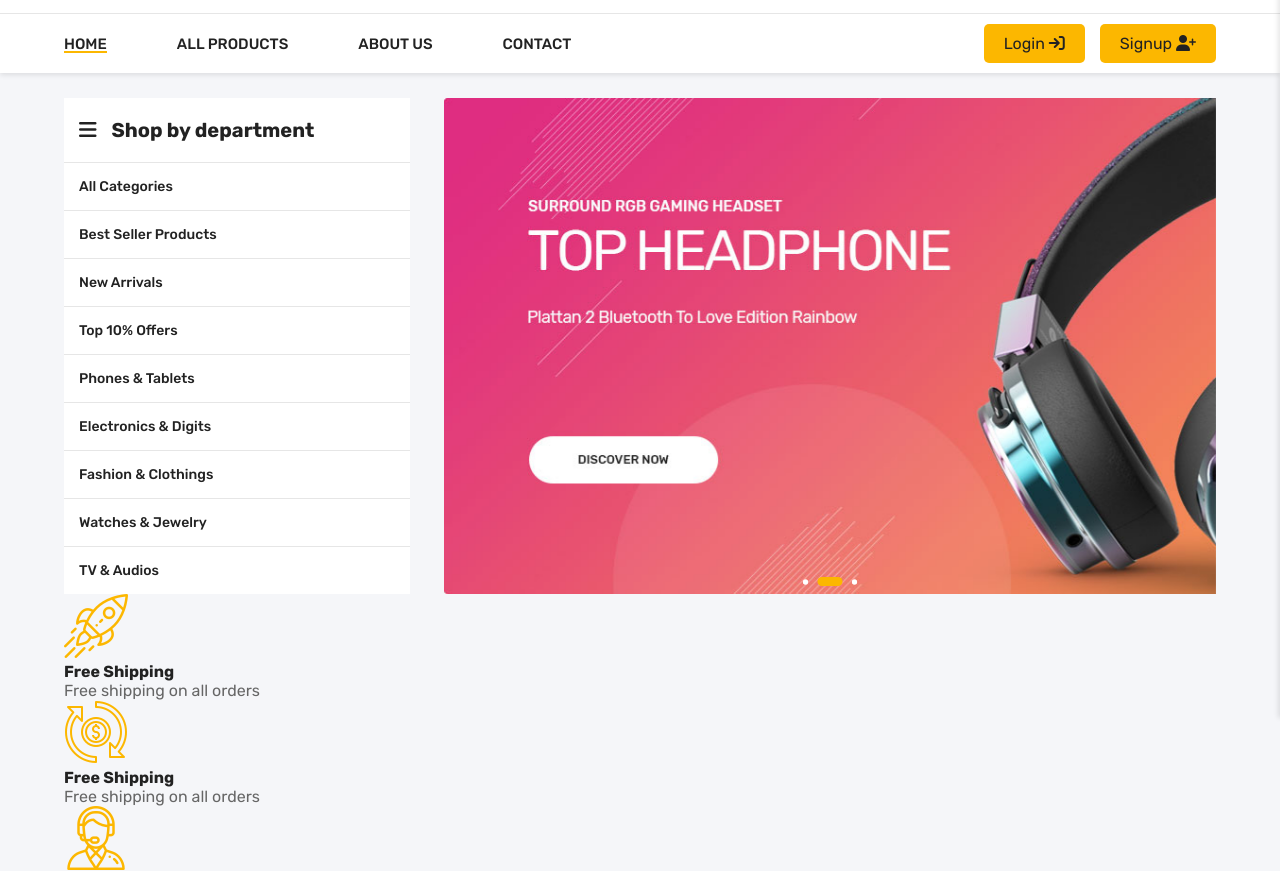
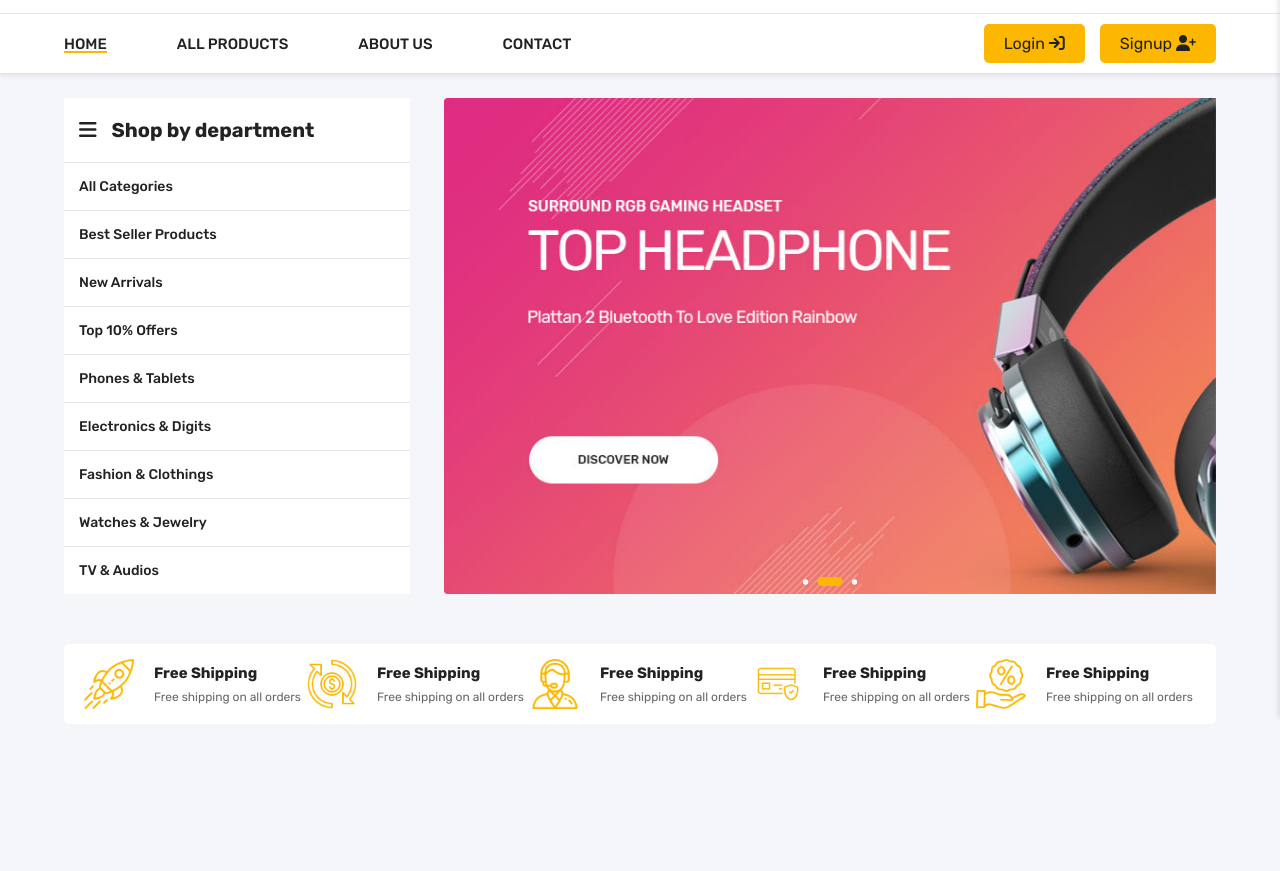
Before and after one commit to Mohamed-khaled0/E-Commerce-Website-UsingJS, a plain HTML site: page index.html in a window 1280 px wide. Shown: the part 82-953 px from the top of the page. After the commit the page ends 856 px from the top, so only its background shows below. Drawn offline with nearby package versions, Linux system fonts and the light colour scheme.

Commit message:
Created features section

```diff
--- a/index.html
+++ b/index.html
@@ -126,9 +126,7 @@
                   <p>Free shipping on all orders</p>
                 </div>
               </div>
-        </div>
 
-        <div class="container">
               <div class="feature_item">
                 <img src="img/features2.png" alt="">
                 <div class="text">
@@ -136,9 +134,7 @@
                   <p>Free shipping on all orders</p>
                 </div>
               </div>
-        </div>
 
-        <div class="container">
               <div class="feature_item">
                 <img src="img/features3.png" alt="">
                 <div class="text">
@@ -146,9 +142,7 @@
                   <p>Free shipping on all orders</p>
                 </div>
               </div>
-        </div>
 
-        <div class="container">
               <div class="feature_item">
                 <img src="img/features4.png" alt="">
                 <div class="text">
@@ -156,9 +150,7 @@
                   <p>Free shipping on all orders</p>
                 </div>
               </div>
-        </div>
 
-        <div class="container">
               <div class="feature_item">
                 <img src="img/features5.png" alt="">
                 <div class="text">
--- a/style.css
+++ b/style.css
@@ -429,3 +429,45 @@ object-position: left top;
 
 
 /* End Slider Section */
+
+/* Start Features */
+.features{
+    margin: 50px 0;
+}
+
+.features .container{
+    display: flex;
+    background-color: white;
+    padding: 15px 20px;
+    flex-wrap: wrap;
+    justify-content: space-between;
+    border-radius: 5px;
+}
+
+.features .container .feature_item{
+    width: 18%;
+    min-width: 220px;
+    display: flex;
+    align-items: center;
+    gap: 20px;
+}
+
+
+
+.features .container .feature_item img{
+    width: 50px;
+}
+
+
+.features .container .feature_item h4{
+    margin-bottom: 8px;
+    font-size: 15px;
+}
+
+
+.features .container .feature_item p{
+    font-size: 12px;
+}
+
+
+/* End Features */
```
Lines whose indentation alone changed are shown as unchanged.
